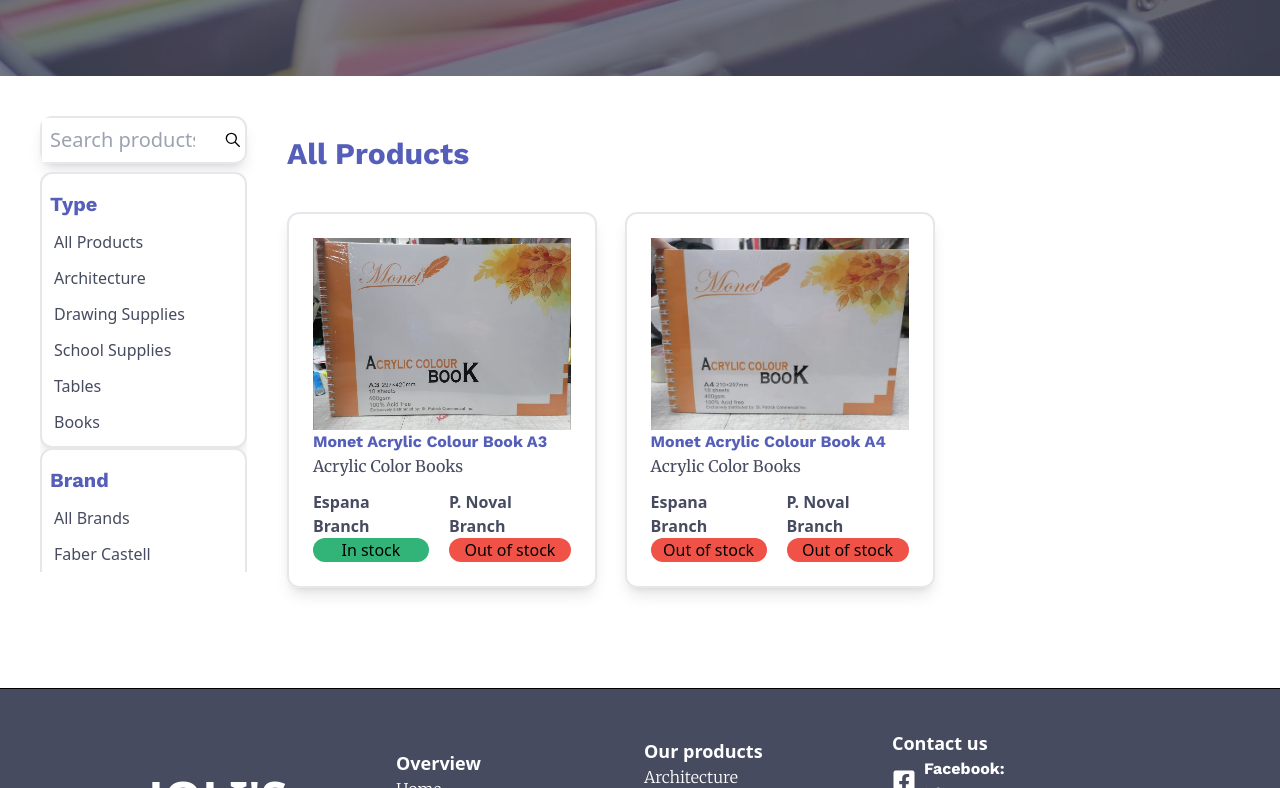
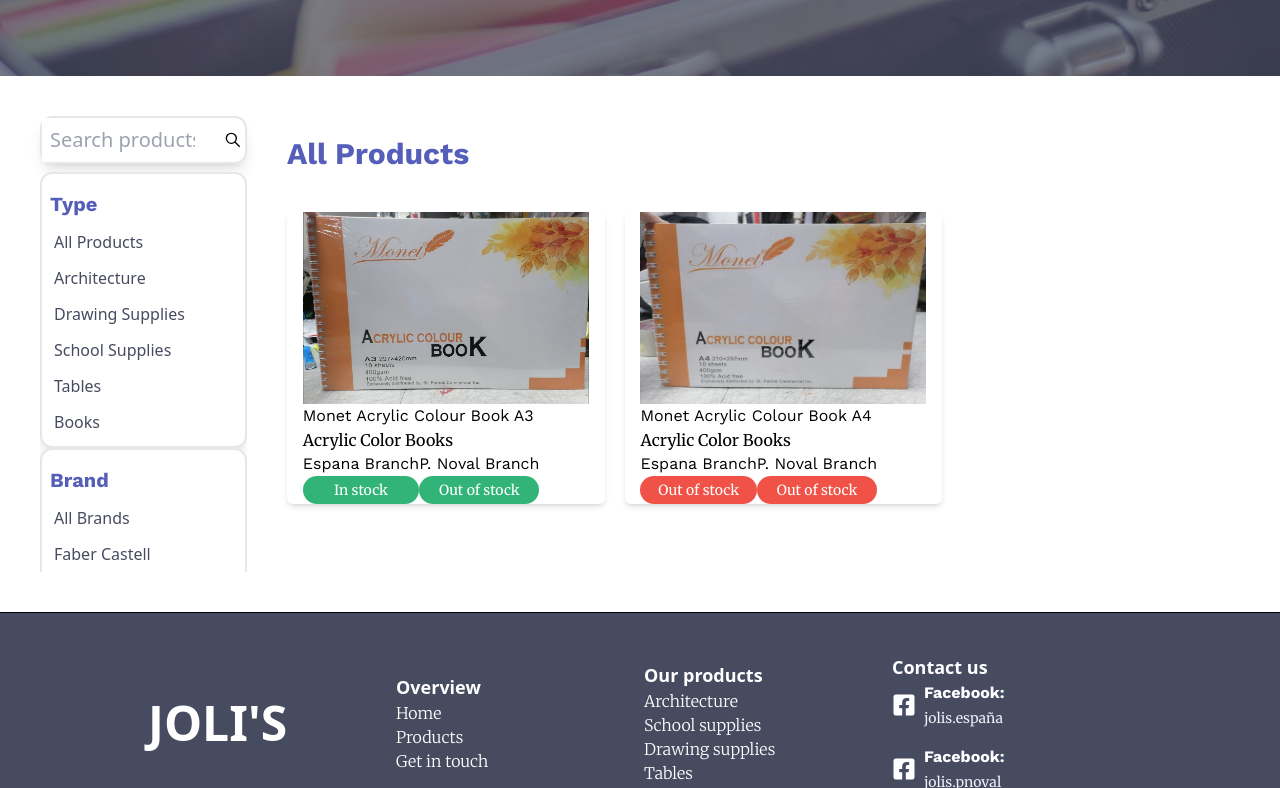
Before and after one commit to quinzonjosh/jolis, a Next.js app: page /categories/acrylic-color-books in a window 1280 px wide. Shown: the part 424-1212 px from the top of the page. Built offline with nearby package versions, Linux system fonts and the light colour scheme.

Commit message:
WIP: modify product cards

```diff
--- /dev/null
+++ b/components/Pill/Pill.jsx
@@ -0,0 +1,9 @@
+const Pill = (props) => {
+  return (
+    <div {...props}>
+      <p>{props.name}</p>
+    </div>
+  );
+};
+
+export default Pill;
--- a/components/Product/Product.jsx
+++ b/components/Product/Product.jsx
@@ -1,33 +1,84 @@
 import Image from "next/image";
+import Pill from "../Pill/Pill";
 
 function Product({ image, name, category, espana_stock, pnoval_stock }) {
+  const branches = [
+    {
+      name: "Espana Branch",
+      stock: espana_stock,
+    },
+    {
+      name: "P. Noval Branch",
+      stock: pnoval_stock,
+    },
+  ];
   return (
-    <div
-      className="block max-w-[200px] md:max-w-[310px] p-3 md:p-6
-                 md:text-base text-[14px] border-2 rounded-xl shadow-lg
-                 mb-5"
-    >
-      <div className="relative w-[100%] h-40 md:h-48">
-        <Image src={image} alt="sample" layout="fill" />
-      </div>
-
-      <h3 className="font-bold break-words text-secondary">{name}</h3>
-      <p className="mb-3 font-['merriweather'] text-primary">{category}</p>
-      <div className="flex flex-row gap-5 ">
-        <div className="flex flex-col">
-          <div className="font-bold text-primary">Espana Branch</div>
-          <div className={`${espana_stock.toUpperCase() == "IN STOCK" ? "bg-success" : "bg-error"} rounded-xl px-1 text-center`}>
-            {espana_stock}
-          </div>
+    <div className="bg-white rounded-md shadow-md">
+      <div className="flex flex-col w-[90%] mx-auto">
+        <div className="relative w-full h-40 md:h-48">
+          <Image src={image} alt="sample" layout="fill" />
         </div>
-        <div className="flex flex-col">
-          <div className="font-bold text-primary">P. Noval Branch</div>
-          <div className={`${pnoval_stock.toUpperCase() == "IN STOCK" ? "bg-success" : "bg-error"} rounded-xl px-3 text-center`}>
-            {pnoval_stock}
+        <div>
+          <h3>{name}</h3>
+          <p>{category}</p>
+          <div className="flex">
+            {branches.map((branch) => {
+              return (
+                <div key={branch.name}>
+                  <h4>{branch.name}</h4>
+                  <Pill
+                    className={`${
+                      espana_stock.toUpperCase() == "IN STOCK"
+                        ? "bg-success"
+                        : "bg-error"
+                    } rounded-full py-1 px-1 text-center text-white text-sm`}
+                    name={branch.stock}
+                  />
+                </div>
+              );
+            })}
           </div>
         </div>
       </div>
     </div>
+    // <div
+    //   className="block max-w-[200px] md:max-w-[400px] p-3 md:p-6
+    //               border-2 rounded-xl shadow-lg
+    //              mb-5"
+    // >
+    //   <div className="w-[90%] mx-auto">
+    //     <div className="relative w-full h-40 md:h-48">
+    //       <Image src={image} alt="sample" layout="fill" />
+    //     </div>
+
+    //     <h3 className="font-bold break-words text-secondary text-xl">{name}</h3>
+    //     <p className="mb-3 text-primary">{category}</p>
+    //     <div className="flex flex-row gap-5 ">
+    //       <div className="flex flex-col">
+    //         <h4 className="font-bold text-primary ">Espana Branch</h4>
+    //         <Pill
+    //           className={`${
+    //             espana_stock.toUpperCase() == "IN STOCK"
+    //               ? "bg-success"
+    //               : "bg-error"
+    //           } rounded-full py-1 px-1 text-center text-white text-sm`}
+    //           name={espana_stock}
+    //         />
+    //       </div>
+    //       <div className="flex flex-col">
+    //         <h4 className="font-bold text-primary ">P. Noval Branch</h4>
+    //         <Pill
+    //           className={`${
+    //             espana_stock.toUpperCase() == "IN STOCK"
+    //               ? "bg-success"
+    //               : "bg-error"
+    //           } rounded-full py-1 px-1 text-center text-white text-sm`}
+    //           name={espana_stock}
+    //         />
+    //       </div>
+    //     </div>
+    //   </div>
+    // </div>
   );
 }
 
```
